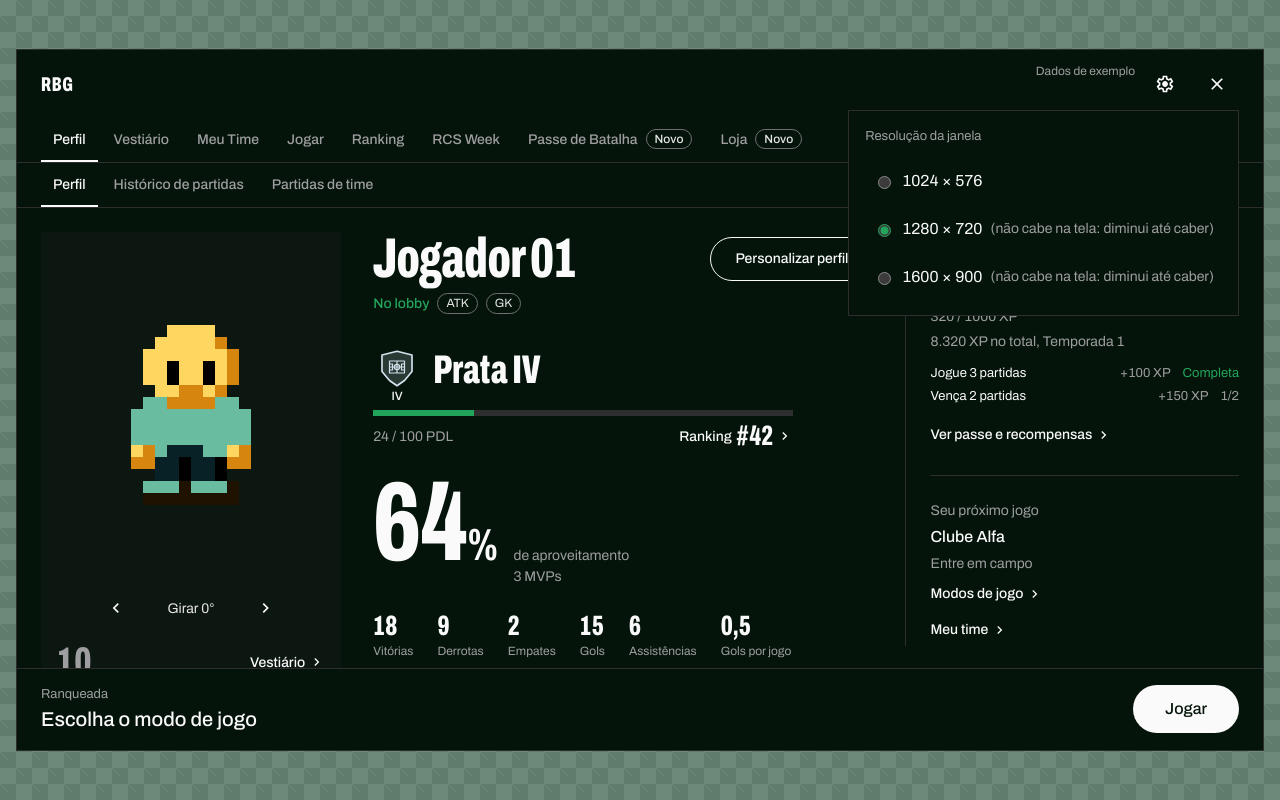
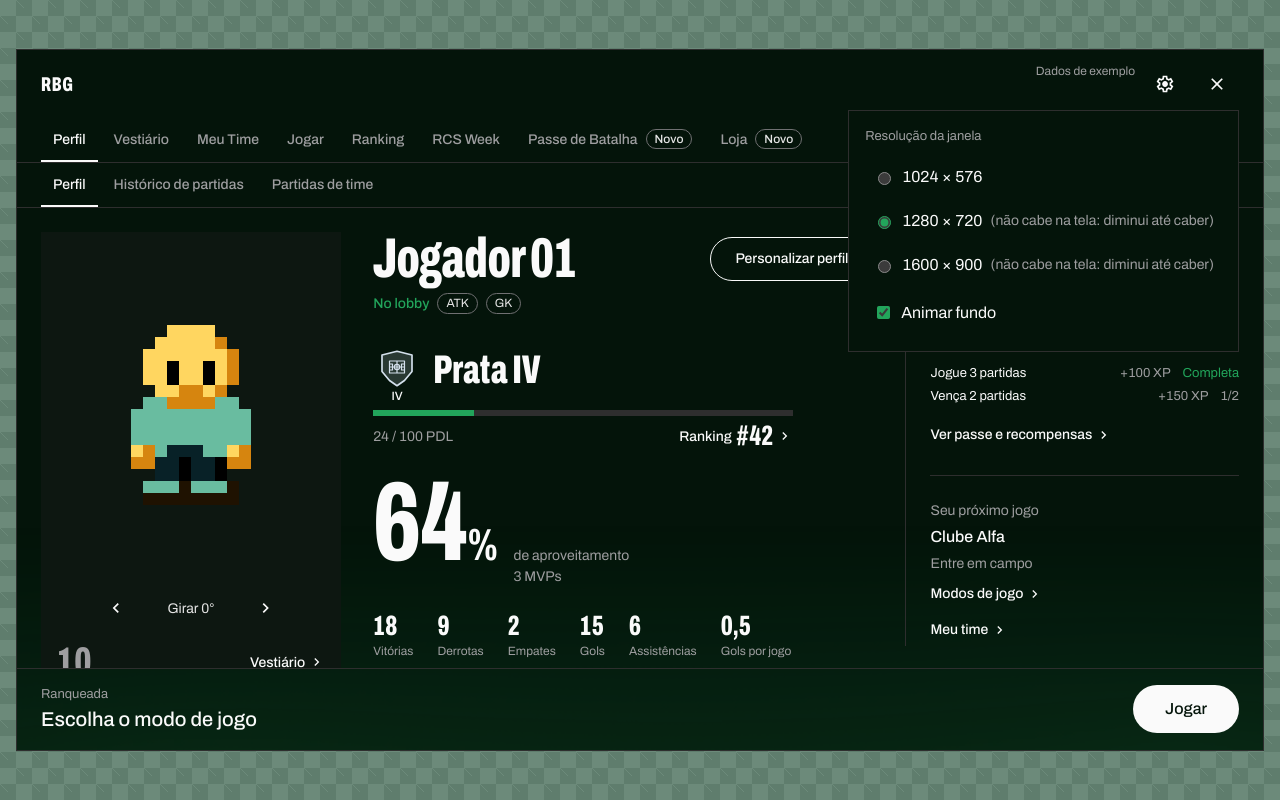
Before and after one commit to Davecelot/rbg-ui, a website built with Vite: page index.html in a window 1280 px wide. Both pictures are taken after a click on the button 1165 px from the left and 84 px from the top of the page. Built offline with nearby package versions, Linux system fonts and the light colour scheme.

Commit message:
feat: add pausable ambient waves to the panel
Give the panel a visible brand-green background with a fixed bottom fade while honoring saved pause settings and system reduced motion.

```diff
--- a/src/panel.js
+++ b/src/panel.js
@@ -17,6 +17,7 @@ const sizeOption = (size) =>
 
 const shell = (tabs, sizes) => `
   <section class="rbg-panel" role="dialog" aria-labelledby="rbg-title">
+    <div class="rbg-ambient" aria-hidden="true"></div>
     <header class="rbg-header">
       <h1 id="rbg-title" class="rbg-brand">RBG</h1>
       <div class="rbg-header__actions">
@@ -24,10 +25,14 @@ const shell = (tabs, sizes) => `
         <button type="button" class="rbg-icon-button" data-action="settings" aria-label="Configurações" aria-expanded="false" aria-controls="rbg-settings">${icon('settings')}</button>
         <button type="button" class="rbg-icon-button" data-action="close" aria-label="Fechar">${icon('close')}</button>
       </div>
-      <fieldset class="rbg-settings" id="rbg-settings" hidden>
-        <legend class="rbg-settings__title">Resolução da janela</legend>
-        ${sizes.map(sizeOption).join('')}
-      </fieldset>
+      <div class="rbg-settings" id="rbg-settings" hidden>
+        <fieldset class="rbg-settings__sizes">
+          <legend class="rbg-settings__title">Resolução da janela</legend>
+          ${sizes.map(sizeOption).join('')}
+        </fieldset>
+        <label class="rbg-settings__option"><input type="checkbox" name="rbg-ambient-motion" aria-describedby="rbg-motion-note" />Animar fundo</label>
+        <p class="rbg-settings__fit" id="rbg-motion-note" hidden>Movimento reduzido nas preferências do sistema.</p>
+      </div>
     </header>
     <nav class="rbg-tabs" aria-label="Seções">
       <div role="tablist" aria-label="Seções">${tabs.map((tab) => tabButton(tab, 'tab')).join('')}</div>
@@ -79,6 +84,22 @@ export function mountPanel(root, { tabs, modes, sizes, defaultSize, launcher })
   const status = root.querySelector('#rbg-status');
   const settingsButton = root.querySelector('[data-action=settings]');
   const settings = root.querySelector('#rbg-settings');
+  const motionInput = settings.querySelector('[name=rbg-ambient-motion]');
+  const reducedMotion = matchMedia('(prefers-reduced-motion: reduce)');
+  let ambientMotion = true;
+  try {
+    ambientMotion = localStorage.getItem('rbg:ambient-motion') !== 'false';
+  } catch {
+    // Keep the session preference when host storage is unavailable.
+  }
+  function syncAmbientMotion() {
+    motionInput.disabled = reducedMotion.matches;
+    motionInput.checked = ambientMotion && !reducedMotion.matches;
+    settings.querySelector('#rbg-motion-note').hidden = !reducedMotion.matches;
+    root.dataset.ambientMotion = String(ambientMotion && !reducedMotion.matches);
+  }
+  reducedMotion.addEventListener('change', syncAmbientMotion);
+  syncAmbientMotion();
   let cleanup = null;
   let renderVersion = 0;
   let queue = null;
@@ -127,7 +148,7 @@ export function mountPanel(root, { tabs, modes, sizes, defaultSize, launcher })
   function applySize() {
     root.style.setProperty('--panel-w', `${state.size.width}px`);
     root.dataset.size = state.size.id;
-    settings.querySelector(`[value="${state.size.id}"]`).checked = true;
+    settings.querySelector(`[name=rbg-size][value="${state.size.id}"]`).checked = true;
   }
 
   function toggleSettings(open) {
@@ -135,12 +156,12 @@ export function mountPanel(root, { tabs, modes, sizes, defaultSize, launcher })
     settingsButton.setAttribute('aria-expanded', String(open));
     if (!open) return;
     const gutter = parseFloat(getComputedStyle(root).getPropertyValue('--host-gutter'));
-    for (const option of settings.querySelectorAll('.rbg-settings__option')) {
+    for (const option of settings.querySelectorAll('.rbg-settings__sizes .rbg-settings__option')) {
       const size = find(sizes, option.querySelector('input').value);
       const fits = size.width <= root.clientWidth - 2 * gutter && size.height <= root.clientHeight - 2 * gutter;
       option.querySelector('.rbg-settings__fit').hidden = fits;
     }
-    settings.querySelector('input:checked').focus();
+    settings.querySelector('[name=rbg-size]:checked').focus();
   }
 
   function syncTabs(list, attr, selected) {
@@ -309,6 +330,17 @@ export function mountPanel(root, { tabs, modes, sizes, defaultSize, launcher })
   });
   settingsButton.addEventListener('click', () => toggleSettings(settings.hidden));
   settings.addEventListener('change', (event) => {
+    if (event.target === motionInput) {
+      ambientMotion = motionInput.checked;
+      syncAmbientMotion();
+      try {
+        localStorage.setItem('rbg:ambient-motion', String(ambientMotion));
+      } catch {
+        // Keep the session preference when host storage is unavailable.
+      }
+      return;
+    }
+    if (event.target.name !== 'rbg-size') return;
     state.size = find(sizes, event.target.value);
     try {
       localStorage.setItem('rbg:size', state.size.id);
--- a/styles/base.css
+++ b/styles/base.css
@@ -46,6 +46,7 @@
 
 .rbg-panel {
   position: relative;
+  isolation: isolate;
   container: rbg / size;
   pointer-events: auto;
   width: min(var(--panel-w), 100cqw - 2 * var(--host-gutter), (100cqh - 2 * var(--host-gutter)) * 16 / 9);
@@ -57,6 +58,61 @@
   color: var(--paper);
   border: var(--hairline) solid var(--hairline-on-ink);
   overflow: hidden;
+}
+
+.rbg .rbg-ambient {
+  position: absolute;
+  inset: 0;
+  z-index: -1;
+  overflow: hidden;
+  pointer-events: none;
+  opacity: var(--ambient-opacity);
+  mask-image: linear-gradient(to bottom, transparent 66.667%, var(--paper) 100%);
+}
+
+.rbg .rbg-ambient::before,
+.rbg .rbg-ambient::after {
+  content: '';
+  position: absolute;
+  inset: -12%;
+  background: radial-gradient(ellipse at 18% 100%, var(--pitch), transparent 65%);
+  animation: rbg-ambient-drift 18s var(--ease-in-out) infinite;
+}
+
+.rbg .rbg-ambient::after {
+  background: radial-gradient(ellipse at 82% 90%, var(--pitch), transparent 60%);
+  animation-duration: 24s;
+  animation-delay: -9s;
+  animation-direction: reverse;
+}
+
+.rbg[data-ambient-motion='false'] .rbg-ambient::before,
+.rbg[data-ambient-motion='false'] .rbg-ambient::after {
+  animation-play-state: paused;
+}
+
+@keyframes rbg-ambient-drift {
+  0%,
+  100% {
+    transform: translate(-6%, 1%) scale(1.04, 0.96);
+  }
+  25% {
+    transform: translate(0, -2%) scale(1.08, 1.06);
+  }
+  50% {
+    transform: translate(6%, 0) scale(1.04, 0.96);
+  }
+  75% {
+    transform: translate(0, 2%) scale(1, 1.08);
+  }
+}
+
+@media (prefers-reduced-motion: reduce) {
+  .rbg .rbg-ambient::before,
+  .rbg .rbg-ambient::after {
+    animation: none;
+    transform: none;
+  }
 }
 
 .rbg-header {
@@ -99,11 +155,18 @@
 }
 
 .rbg-settings__title {
-  float: left;
   margin-bottom: var(--space-2);
   padding: 0;
   color: var(--grey-400);
   font-size: var(--text-13);
+}
+
+.rbg-settings__sizes {
+  display: grid;
+  min-width: 0;
+  margin: 0;
+  padding: 0;
+  border: 0;
 }
 
 .rbg-settings__option {
--- a/styles/tokens.css
+++ b/styles/tokens.css
@@ -11,6 +11,7 @@
   --grey-500: #707072;
   --hairline-on-ink: #2e2e2e;
   --pitch: #22a55b;
+  --ambient-opacity: 0.14;
   --pitch-ink: #04140a;
   --rarity-common: #9e9ea0;
   --rarity-rare: #75aaff;
```
Also changed, not shown: playwright/tests/ambient.spec.js (added, +94 -0 lines), .ai/DECISIONS.md.
